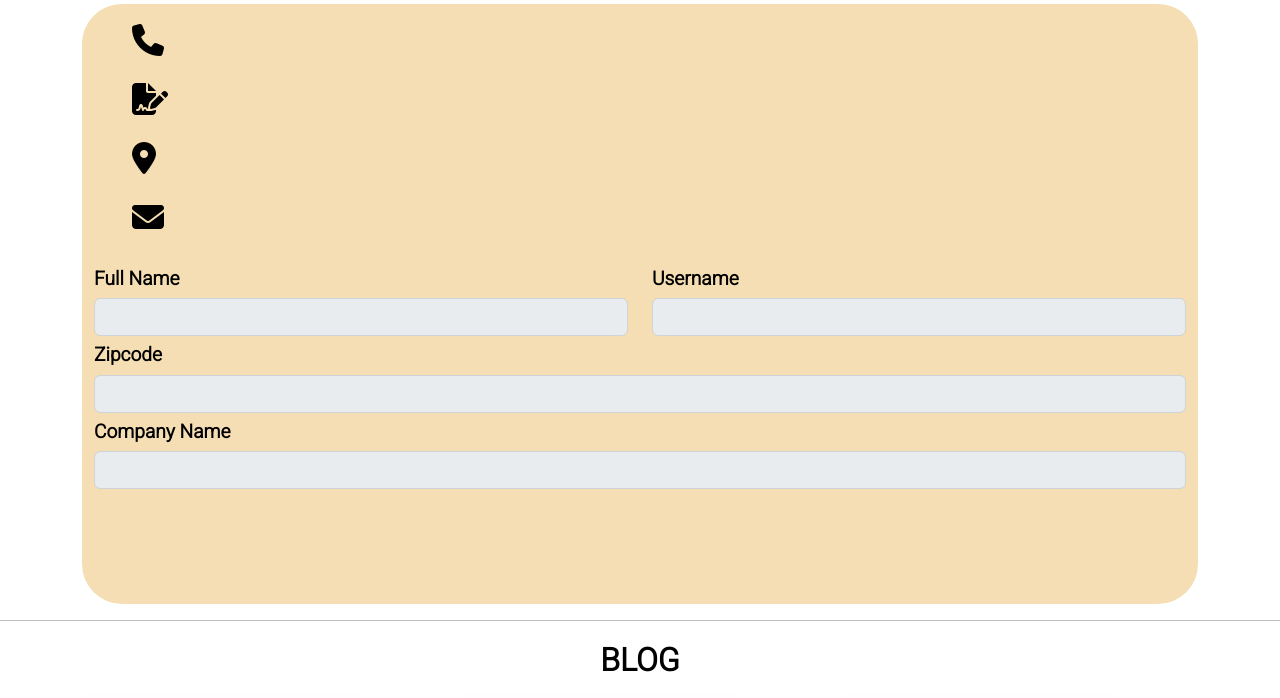
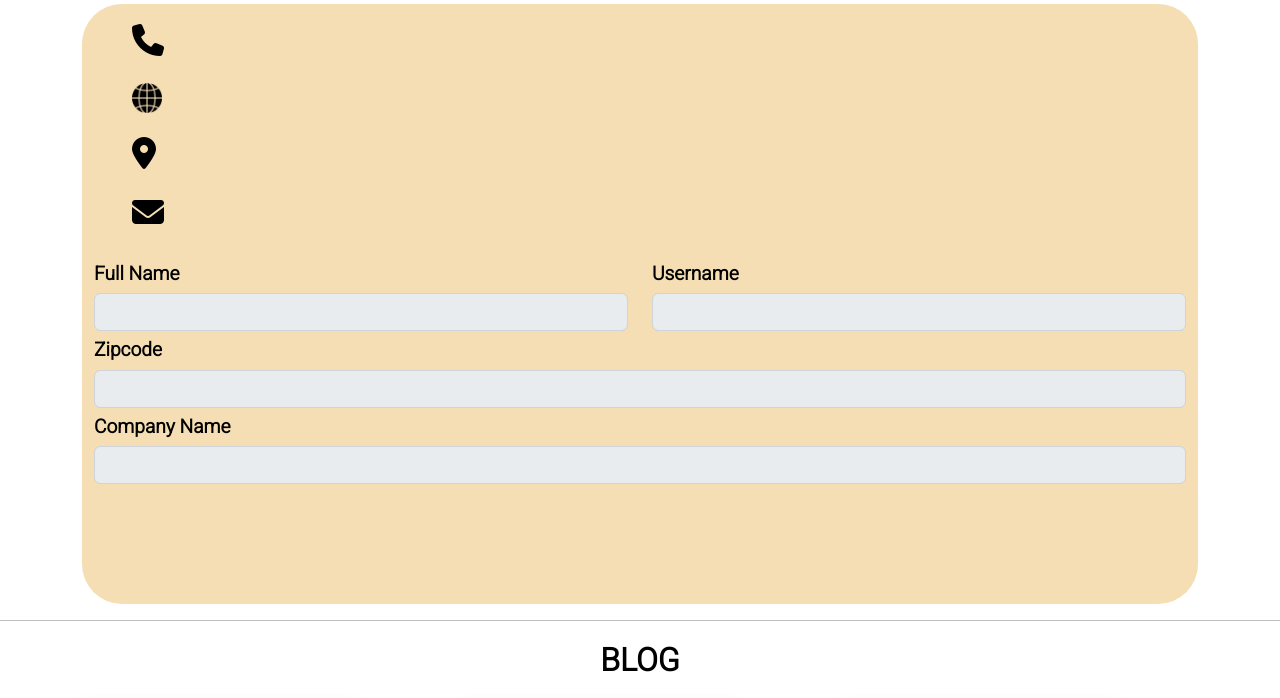
Before and after one commit to PrernaBajajj/assessment-2, a plain HTML site: page index.html in a window 1280 px wide. Shown: the part 1238-1936 px from the top of the page. Drawn offline with nearby package versions, Linux system fonts and the light colour scheme; a web font is replaced by a local one.

Commit message:
Some Modification

```diff
--- a/index.html
+++ b/index.html
@@ -104,14 +104,14 @@ crossorigin="anonymous" referrerpolicy="no-referrer" />
 <div id="main-div">
   <div id="info-div"style="padding-left:50px; padding-top:20px;margin-top:10px;">
 
-      <div class="info-divs"><i class="fa-solid fa-phone fa-2x"></i><span id="phone"></span></div><br>
+      <div class="info-divs"><i class="fa-solid fa-phone fa-2x"></i>&nbsp&nbsp<span id="phone"></span></div><br>
 
 
-      <div class="info-divs"><i class="fa-solid fa-file-signature fa-2x"></i><span id="website"></span></div><br>
+      <div class="info-divs"><img src="Images/global.png" style="height:30px;width:30px;">&nbsp&nbsp<span id="website"></span></div><br>
 
-      <div class="info-divs"><i class="fa-solid fa-location-dot fa-2x"></i><span id="address"></span></div><br>
+      <div class="info-divs"><i class="fa-solid fa-location-dot fa-2x"></i><span id="address">&nbsp&nbsp</span></div><br>
 
-      <div class="info-divs"><i class="fa-solid fa-envelope fa-2x"></i><span id="email"></span></div><br>
+      <div class="info-divs"><i class="fa-solid fa-envelope fa-2x"></i><span id="email">&nbsp&nbsp&nbsp&nbsp&nbsp</span></div><br>
 
   </div>
   <div id="sub-div">
@@ -227,7 +227,7 @@ crossorigin="anonymous" referrerpolicy="no-referrer" />
 <!-- signup section -->
 <section id="signup">
 <div class="container signup">
-    <p class="text-center" style="font-weight:bolder;font-size:xx-large;padding-top:20px;">GET IN TOUCH</p>
+    <p class="text-center" style="font-weight:bolder;font-size:xx-large;padding-top:20px;">SIGN UP</p>
     <div class="row">
         <div class="col-lg-6">
             <i class="fa-brands fa-adversal fa-3x"></i>
```
Also changed, not shown: Images/global.png (added).
